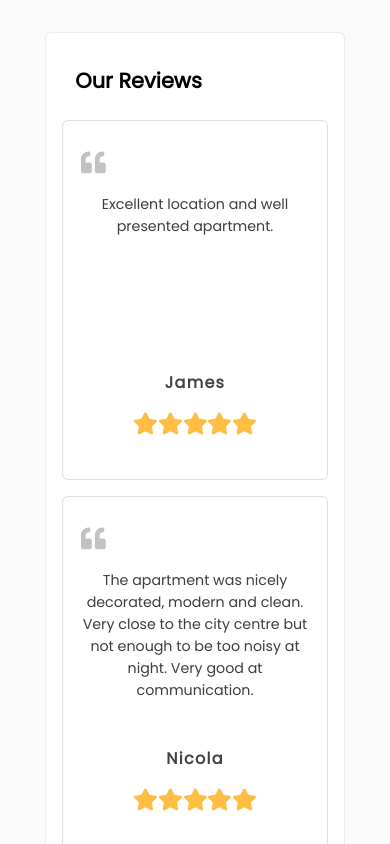
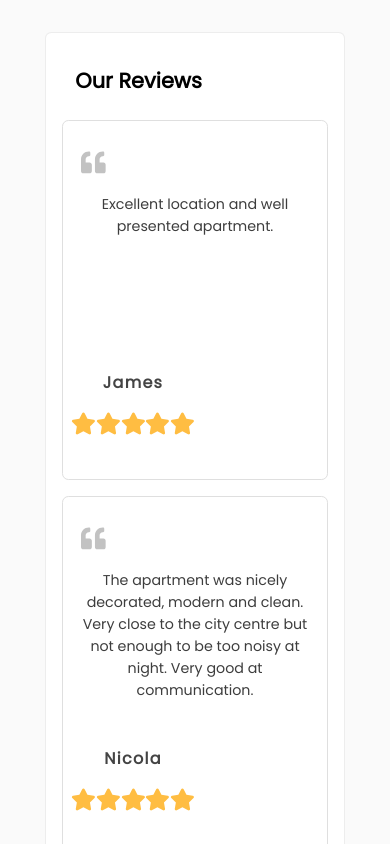
Before and after one commit to cleverAkanimoh/reviews-tailwind, a React (Vite) app: page / in a window 390 px wide. Shown: the top 844 px of the page. Built offline with nearby package versions, Linux system fonts and the light colour scheme.

Commit message:
modified index.css in src

```diff
--- a/src/index.css
+++ b/src/index.css
@@ -82,6 +82,15 @@
     translate: -50%;
 }
 
+@media screen and (max-width: 450px) {
+    .stay__down {
+        position: absolute;
+        bottom: 10%;
+        left: 50%;
+        translate: -100%;
+    }
+}
+
 .stay__down__h3 {
     color: #444;
     font: 600 1rem Poppins, sans-serif;
```
